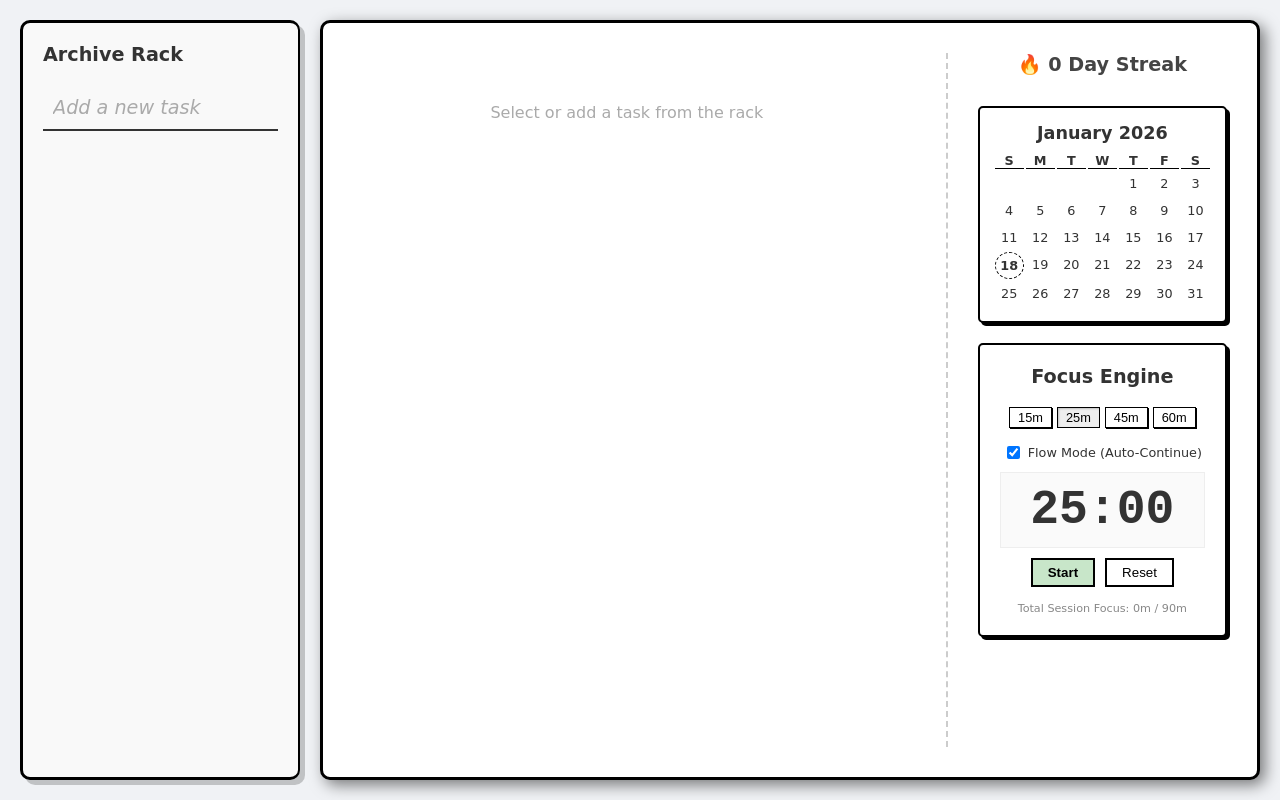
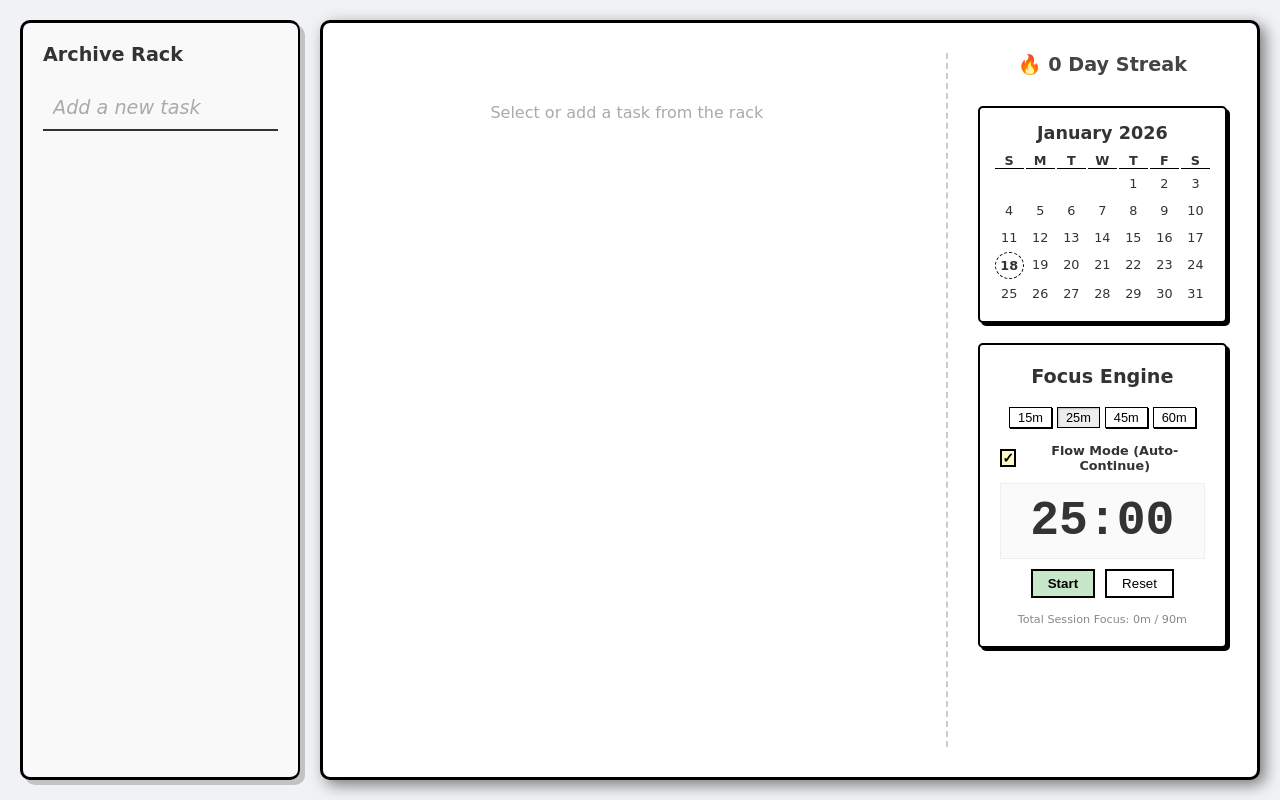
Before and after one commit to BayuuPermana/Paper-todo, a React (Vite) app: page / in a window 1280 px wide. Built offline with nearby package versions, Linux system fonts and the light colour scheme.

Commit message:
style: implement custom paper-style checkbox for Flow Mode

```diff
--- a/src/PomodoroTimer.jsx
+++ b/src/PomodoroTimer.jsx
@@ -105,13 +105,22 @@ function PomodoroTimer({ activeSubTaskName, onTaskComplete }) {
           </div>
 
           <div style={{ marginBottom: '10px' }}>
-            <label style={{ fontSize: '0.8em', cursor: 'pointer', display: 'flex', alignItems: 'center', justifyContent: 'center', gap: '5px' }}>
+            <label style={{
+              fontSize: '0.8em',
+              cursor: 'pointer',
+              display: 'flex',
+              alignItems: 'center',
+              justifyContent: 'center',
+              gap: '8px',
+              userSelect: 'none'
+            }}>
               <input
                 type="checkbox"
+                className="custom-checkbox"
                 checked={isFlowMode}
                 onChange={() => setIsFlowMode(!isFlowMode)}
               />
-              Flow Mode (Auto-Continue)
+              <span style={{ fontWeight: 'bold' }}>Flow Mode (Auto-Continue)</span>
             </label>
           </div>
         </>
--- a/src/index.css
+++ b/src/index.css
@@ -413,3 +413,37 @@ body {
       animation: crumple 0.5s ease-in forwards !important;
       pointer-events: none;
     }
+
+    /* Custom Paper Checkbox */
+    .custom-checkbox {
+      appearance: none;
+      -webkit-appearance: none;
+      width: 18px;
+      height: 18px;
+      border: 2px solid black;
+      background-color: transparent;
+      cursor: pointer;
+      position: relative;
+      outline: none;
+      margin: 0;
+      transition: background-color 0.2s;
+    }
+
+    .custom-checkbox:checked {
+      background-color: #fff9c4;
+    }
+
+    .custom-checkbox:checked::after {
+      content: '✓';
+      position: absolute;
+      top: 50%;
+      left: 50%;
+      transform: translate(-50%, -50%);
+      font-size: 14px;
+      font-weight: bold;
+      color: black;
+    }
+
+    .custom-checkbox:hover {
+      box-shadow: 2px 2px 0px rgba(0,0,0,0.1);
+    }
```
